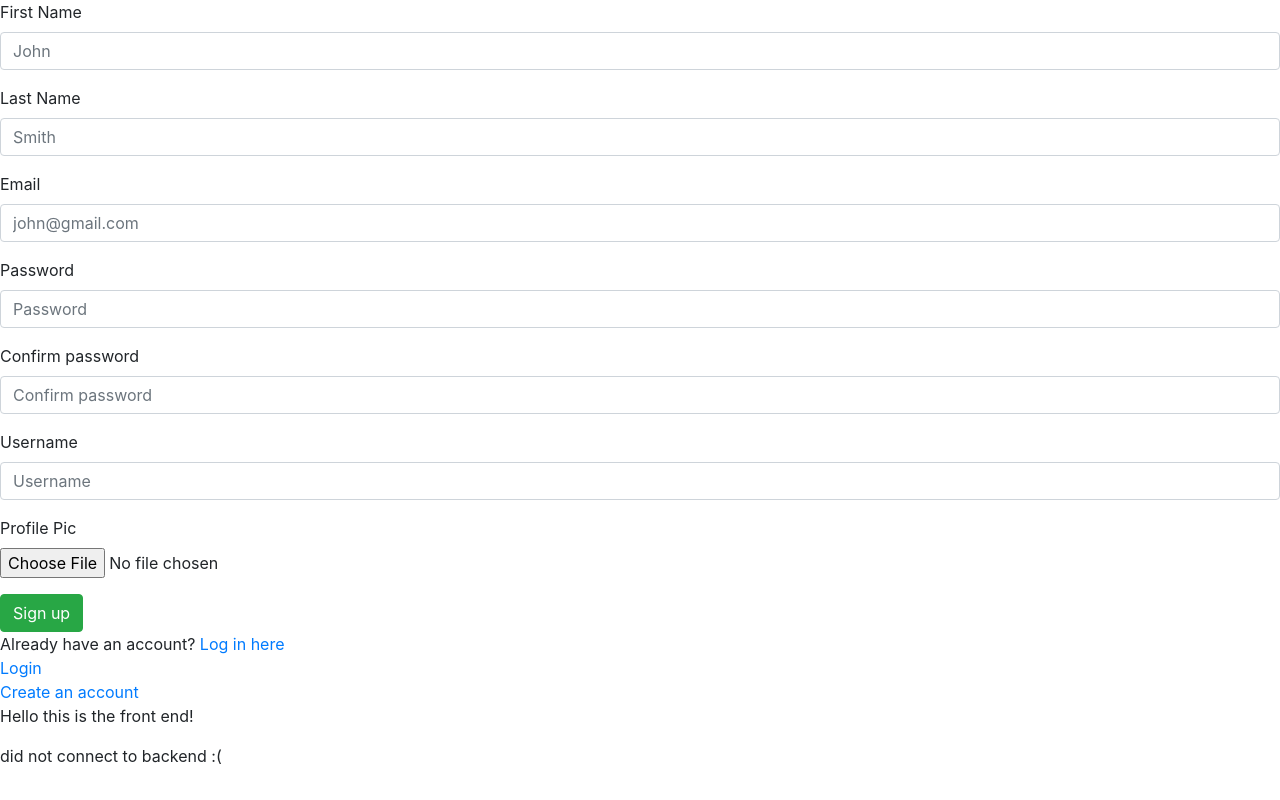
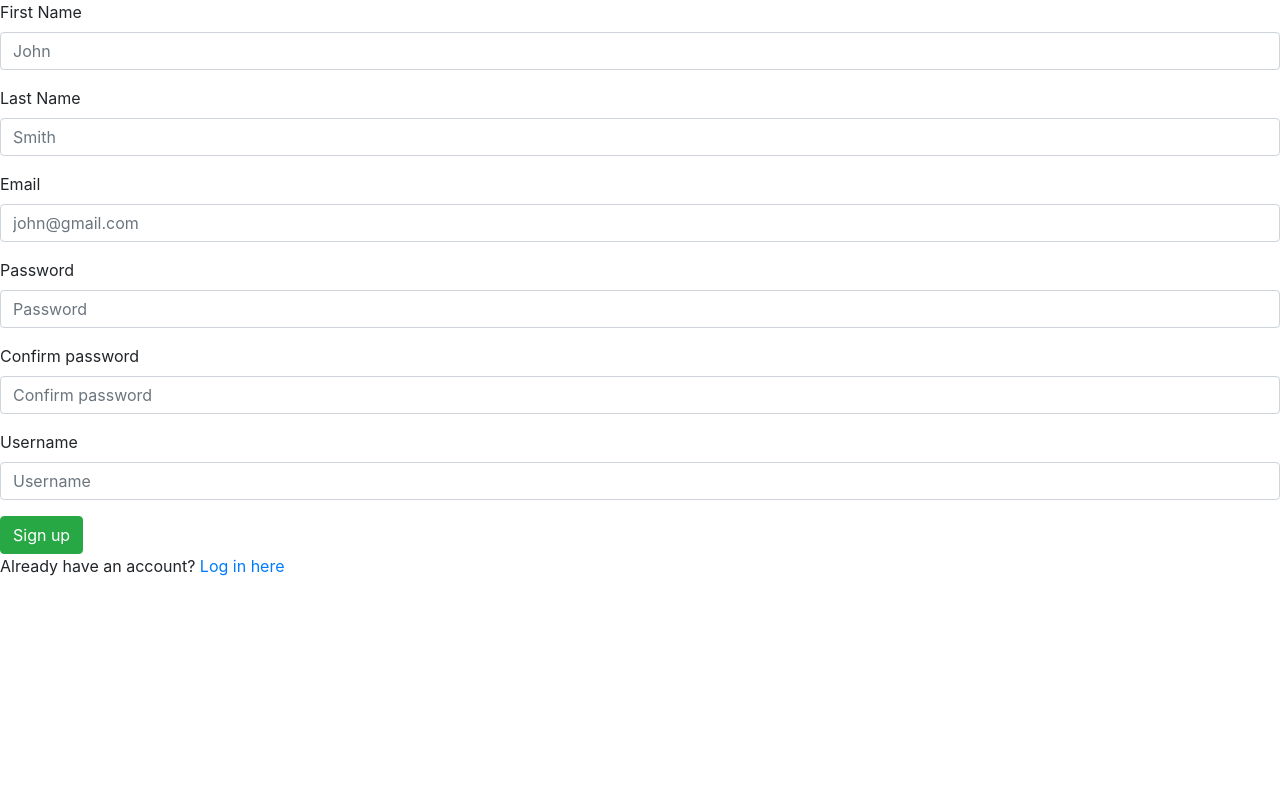
Before and after one commit to arrikenw/IT-Project, a React (Create React App) app in the folder client/: page /signup in a window 1280 px wide. Built offline with nearby package versions, Linux system fonts and the light colour scheme; no server answers; the HTML template or start-up script is replaced by a standard one.

Commit message:
cleaned up pages

```diff
--- a/client/src/App.js
+++ b/client/src/App.js
@@ -58,21 +58,7 @@ class App extends React.Component {
                 <Route path = "/upload">
                     <Upload token = {this.state.token}></Upload>
                 </Route>
-                <div><Link to="/login">Login</Link></div>
-
-                <div><Link to="/signup">Create an account</Link></div>
             </Router>
-
-
-                <p>
-                    Hello this is the front end!
-                </p>
-
-                <p>
-                    {this.state.backend}
-                </p>
-
-
 
             </div>
 
--- a/client/src/components/Signup/Signup.js
+++ b/client/src/components/Signup/Signup.js
@@ -74,11 +74,11 @@ class Signup extends Component {
                             //store the token in window.localStorage
                             this.props.setToken.call(this, res2.data.token);
                             this.warningRef.current.setColor("green");
-                            this.warningRef.current.setMessage("Login successful... redirecting to upload page");
+                            //this.warningRef.current.setMessage("Login successful... redirecting to upload page");
                             this.warningRef.current.setActive(true);
 
                             //in future redirect to home page
-                            this.props.history.push("/upload");
+                            //this.props.history.push("/upload");
                         }
                         else{
                             //shouldnt reach here unless error in backend
@@ -157,11 +157,6 @@ class Signup extends Component {
                         <Form.Label>Username</Form.Label>
                         <Form.Control type="text" name="userName" placeholder="Username"onChange={this.onChange} value={this.state.userName || ""} required></Form.Control>
                     </Form.Group>
-                    <Form.Group controlId="image">
-                        <Form.Label>Profile Pic</Form.Label>
-                        <Form.Control type="file" name="image" onChange={(e)=>{this.handleImageChange(e, true)}} accept="image/*"></Form.Control>
-
-                    </Form.Group>
                     <div>
                         <Warning ref={this.warningRef}/>
                     </div>
```
